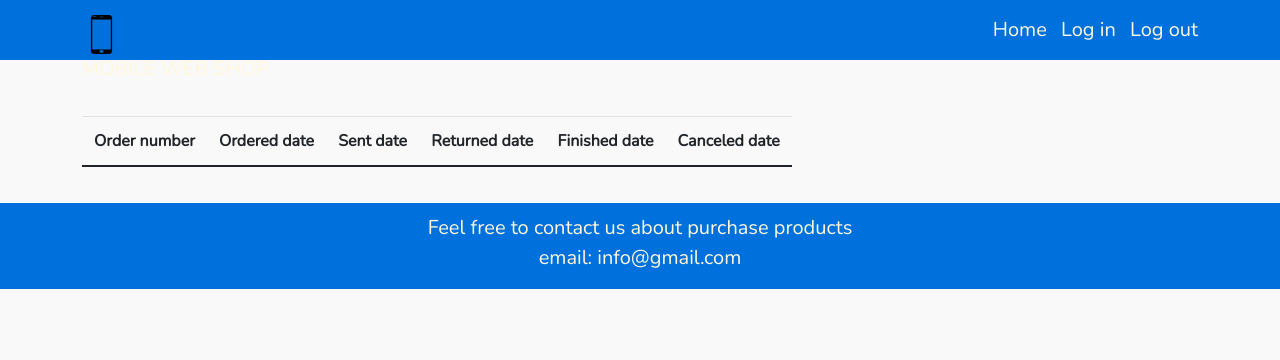
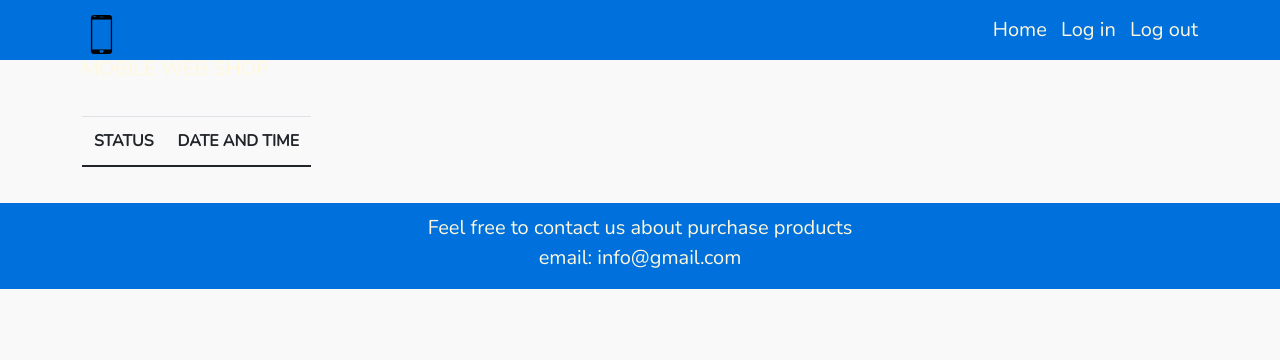
Before and after one commit to milosmerdovic/Mobile-Phone-Online-Store, a Spring app: page /admin/status-log in a window 1280 px wide. Shown: the top 360 px of the page. Run offline with Thymeleaf, Linux system fonts and the light colour scheme; the template is opened without the code that fills it, so the values that code supplies are empty; some libraries are stand-ins or nearby versions.

Commit message:
Fixed status history view

```diff
--- a/src/main/resources/templates/admin/status-log.html
+++ b/src/main/resources/templates/admin/status-log.html
@@ -11,22 +11,14 @@
                     <table class="table table-striped table-responsive">
                         <thead>
                             <tr>
-                                <th>Order number</th>
-                                <th>Ordered date</th>
-                                <th>Sent date</th>
-                                <th>Returned date</th>
-                                <th>Finished date</th>
-                                <th>Canceled date</th>
+                                <th><strong>STATUS</strong></th>
+                                <th><strong>DATE AND TIME</strong></th>
                             </tr>
                         </thead>
                         <tbody>
-                            <tr th:each="order : ${history}">
-                                <td th:text="${order.order.id}"></td>
-                                <td th:text="${order.order.createdAt}"></td>
-                                <td th:text="${order.sent}"></td>
-                                <td th:text="${order.returned}"></td>
-                                <td th:text="${order.finished}"></td>
-                                <td th:text="${order.canceled}"></td>
+                            <tr th:each="orderStatus : ${history}">
+                                <td th:text="${orderStatus.status}"></td>
+                                <td th:text="${orderStatus.dateTime}"></td>
                             </tr>
                         </tbody>
                     </table>
--- a/src/main/resources/templates/admin/update.html
+++ b/src/main/resources/templates/admin/update.html
@@ -31,6 +31,11 @@
                     <input type="text" th:field="*{quantity}" class="form-control" id="quantity" placeholder="Quantity">
                     <span th:if="${#fields.hasErrors('quantity')}" th:errors="*{quantity}" class="text-danger"></span>
                 </div>
+                <div class="form-group col-md-3">
+                    <label for="photos" class="col-form-label">Photo Name</label>
+                    <input type="text" th:field="*{photos}" class="form-control" id="photos" placeholder="Photos">
+                    <span th:if="${#fields.hasErrors('photos')}" th:errors="*{photos}" class="text-danger"></span>
+                </div>
                 <div class="form-group">
                     <label class="form-control-file">Photos: </label>
                     <input type="file" name="file" accept="image/png, image/jpeg" multiple="multiple">
```
Also changed, not shown: src/main/resources/templates/admin/orders.html (+9 -5 lines), 4 other files.
